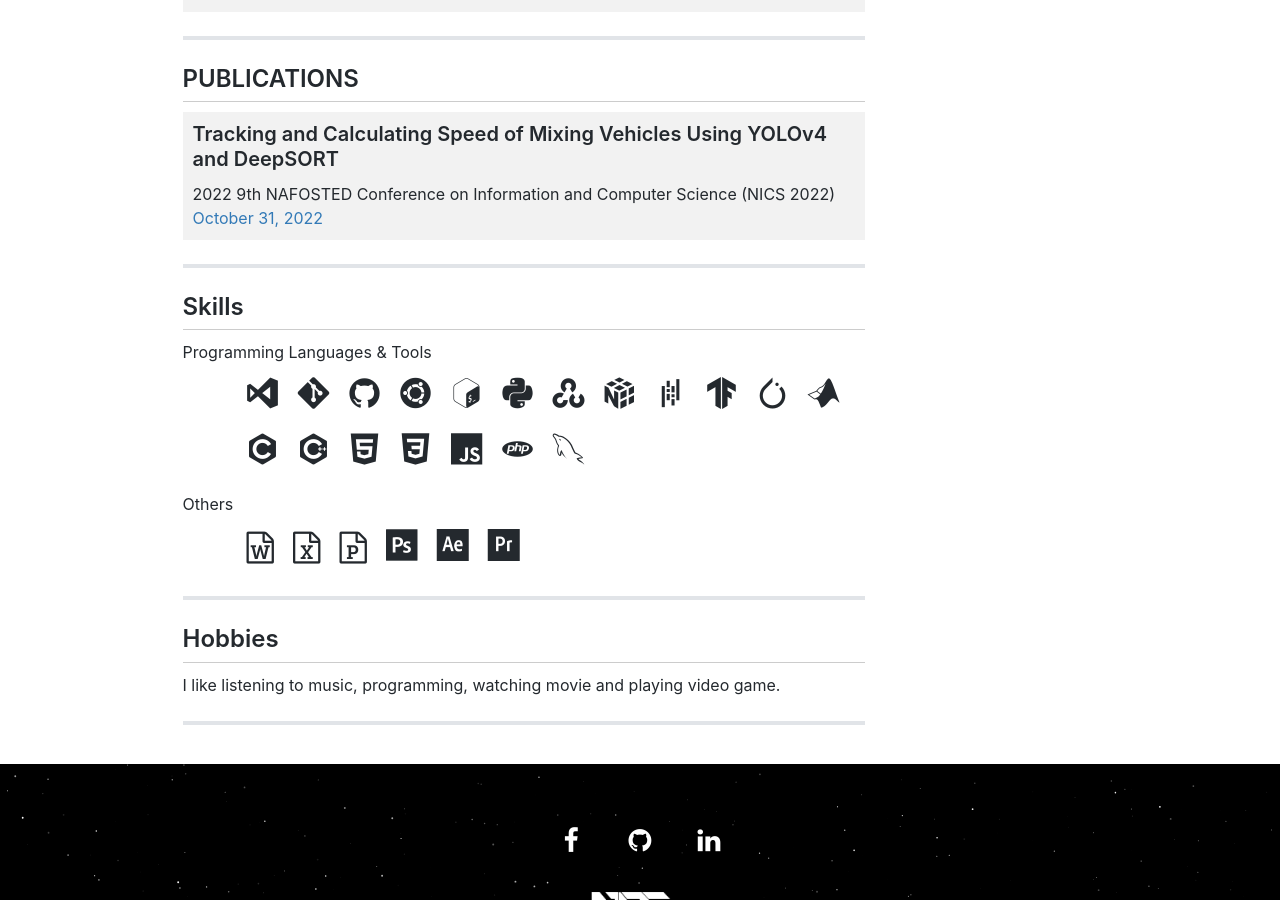
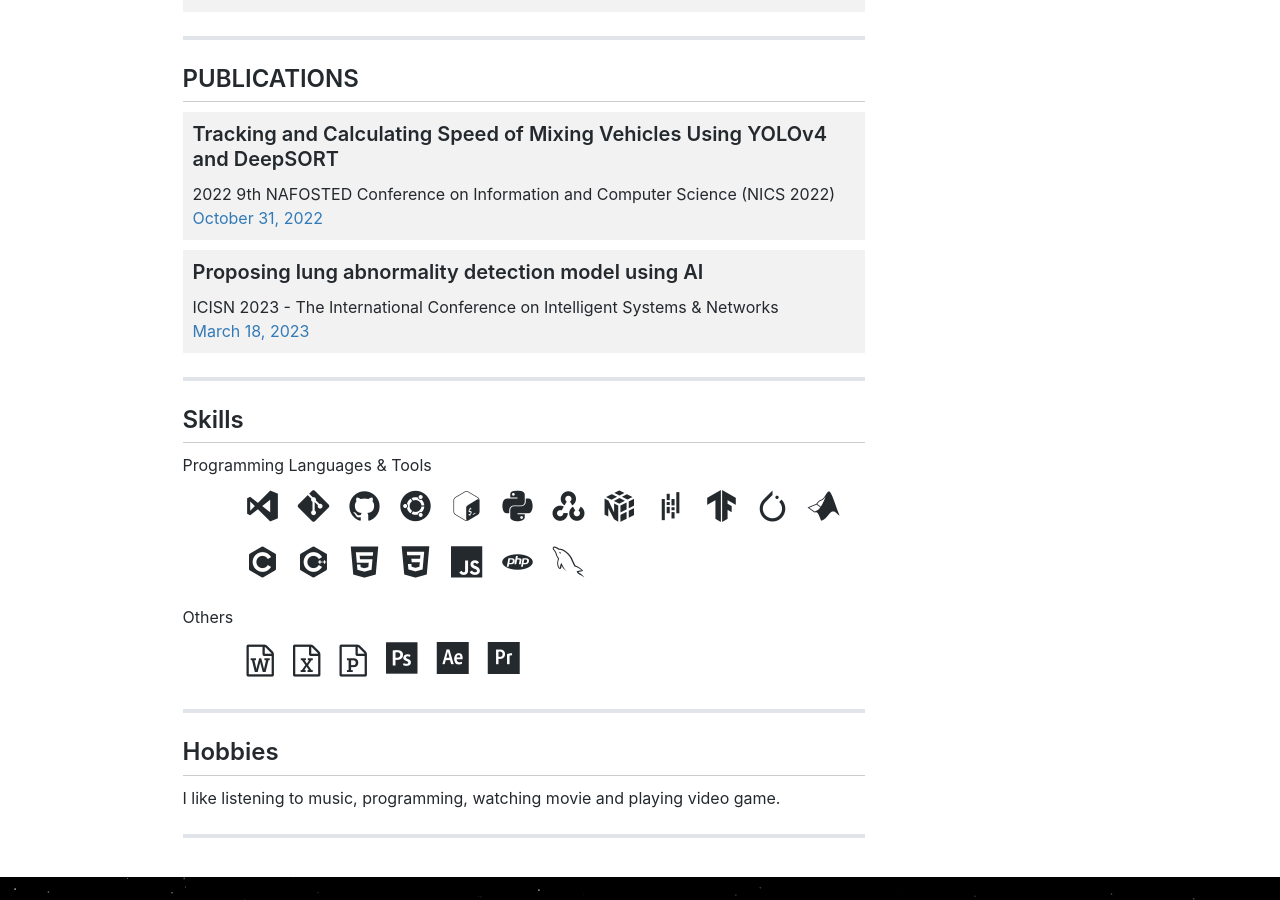
Before and after one commit to nab1010/nab1010.github.io, a Jekyll site: the page built from profile.html, in a window 1280 px wide and 900 px high, scrolled down 3739 px. Built offline with Jekyll 4.4.1, drawn with Linux system fonts in a browser that asks for light colours; nearby versions of some CDN libraries; comment, search, counter and statistics services are not loaded.

Commit message:
nabang1010 update

```diff
--- a/profile.html
+++ b/profile.html
@@ -222,6 +222,13 @@ hidden: true
                             </div>
                             <div class="flex-shrink-0"><span class="text-primary">October 31, 2022</span></div>
                         </div>
+                        <div class="d-flex flex-column flex-md-row justify-content-between mb-5">
+                            <div class="flex-grow-1">
+                                <h3 class="mb-0">Proposing lung abnormality detection model using AI</h3>
+                                <div class="subheading mb-3">ICISN 2023 - The International Conference on Intelligent Systems & Networks</div>
+                            </div>
+                            <div class="flex-shrink-0"><span class="text-primary">March 18, 2023</span></div>
+                        </div>
 
                 </div>
             </section>
```
